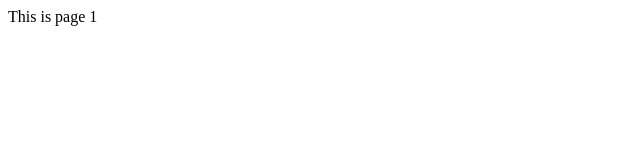
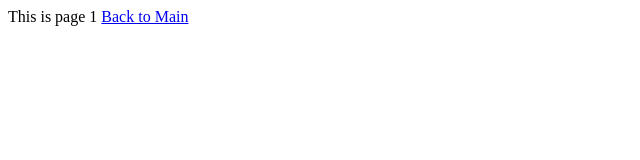
Before and after one commit to Darrenheihei/COMP4321-testing-website, a plain HTML site: page 1.html in a window 1280 px wide. Shown: the whole page, without its empty margins (0-640 px from the left). Drawn offline with Linux system fonts and the light colour scheme.

Commit message:
Update 1.html

```diff
--- a/1.html
+++ b/1.html
@@ -4,4 +4,5 @@
 </head>
 <body>
     This is page 1
+    <a href="index">Back to Main</a>
 </body>
```
